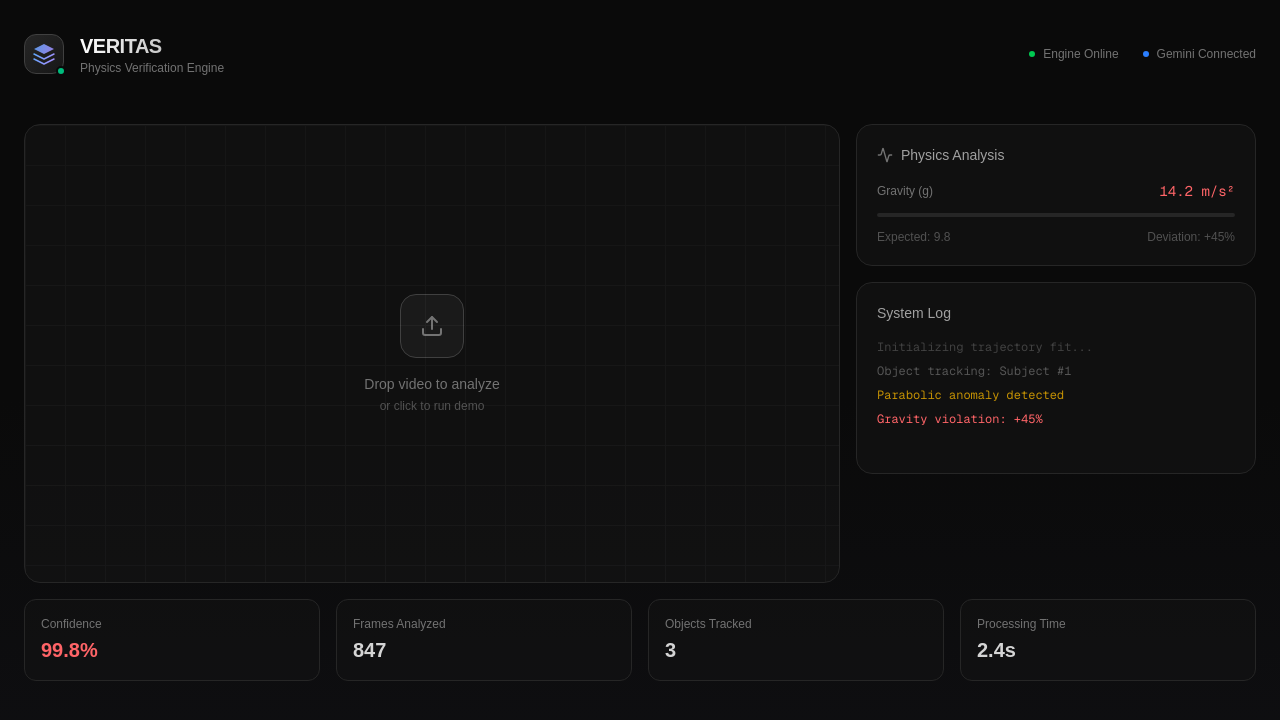
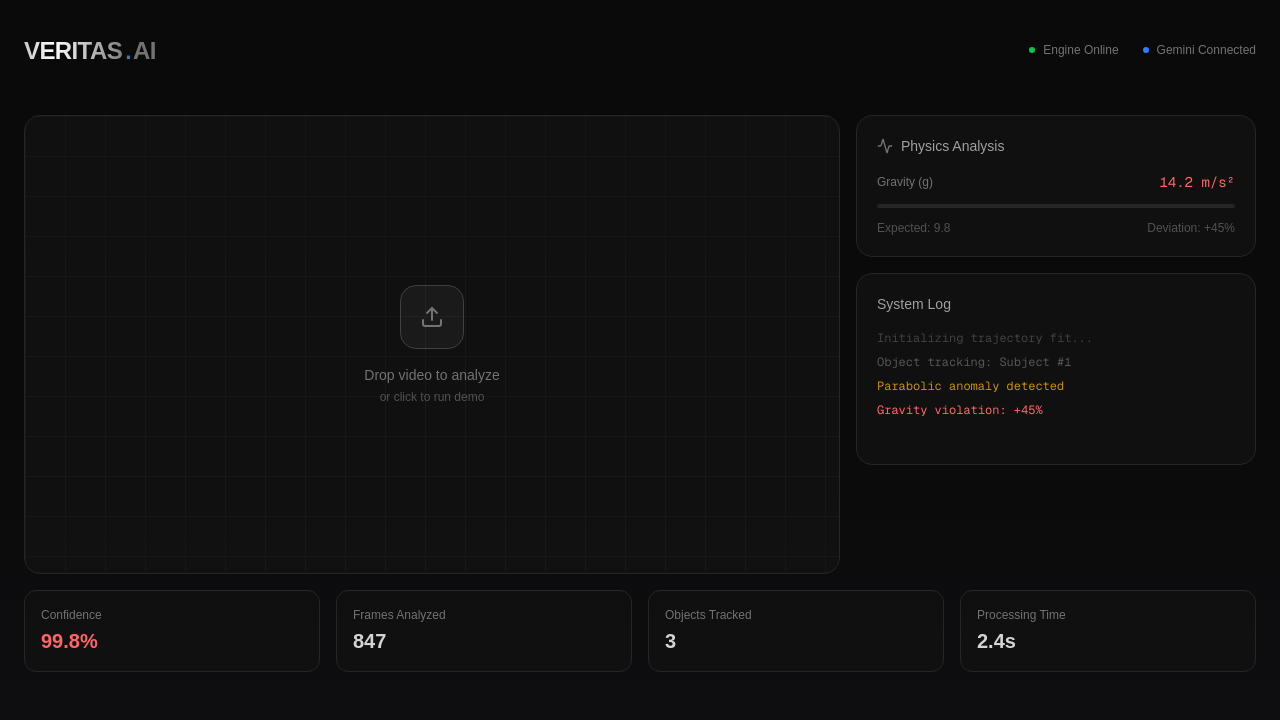
Before and after one commit to BEAST04289/VERITAS.AI, a Next.js app in the folder frontend/: page / in a window 1280 px wide. Shown: the top 720 px of the page. Built offline with nearby package versions, Linux system fonts and the light colour scheme.

Commit message:
feat: Q.E.D style text logo with gradient sweep and shiny dot

```diff
--- a/frontend/app/page.tsx
+++ b/frontend/app/page.tsx
@@ -42,31 +42,57 @@ export default function VeritasCommandCenter() {
 
         {/* Header */}
         <header className="flex items-center justify-between mb-12">
-          <div className="flex items-center gap-4">
-            <div className="relative">
-              {/* Premium Abstract Logo */}
-              <div className="w-10 h-10 rounded-xl bg-gradient-to-br from-neutral-800 to-neutral-900 border border-neutral-700 flex items-center justify-center overflow-hidden">
-                <svg width="24" height="24" viewBox="0 0 24 24" fill="none" xmlns="http://www.w3.org/2000/svg">
-                  <path d="M12 2L2 7L12 12L22 7L12 2Z" fill="url(#gradient1)" opacity="0.9" />
-                  <path d="M2 17L12 22L22 17" stroke="url(#gradient2)" strokeWidth="1.5" strokeLinecap="round" strokeLinejoin="round" />
-                  <path d="M2 12L12 17L22 12" stroke="url(#gradient2)" strokeWidth="1.5" strokeLinecap="round" strokeLinejoin="round" />
-                  <defs>
-                    <linearGradient id="gradient1" x1="2" y1="2" x2="22" y2="12" gradientUnits="userSpaceOnUse">
-                      <stop stopColor="#60a5fa" />
-                      <stop offset="1" stopColor="#a78bfa" />
-                    </linearGradient>
-                    <linearGradient id="gradient2" x1="2" y1="12" x2="22" y2="22" gradientUnits="userSpaceOnUse">
-                      <stop stopColor="#60a5fa" />
-                      <stop offset="1" stopColor="#a78bfa" />
-                    </linearGradient>
-                  </defs>
-                </svg>
-              </div>
-              <div className="absolute -bottom-0.5 -right-0.5 w-2.5 h-2.5 bg-emerald-500 rounded-full border-2 border-[#0a0a0a]" />
-            </div>
-            <div>
-              <h1 className="text-xl font-semibold tracking-tight bg-gradient-to-r from-white to-neutral-400 bg-clip-text text-transparent">VERITAS</h1>
-              <p className="text-xs text-neutral-500">Physics Verification Engine</p>
+          <div className="flex items-center gap-3">
+            {/* Premium Text Logo with Gradient Sweep */}
+            <div className="relative flex items-baseline">
+              <motion.h1
+                className="text-2xl font-semibold tracking-tight"
+                style={{
+                  background: "linear-gradient(90deg, #4a4a4a 0%, #ffffff 50%, #4a4a4a 100%)",
+                  backgroundSize: "200% 100%",
+                  WebkitBackgroundClip: "text",
+                  WebkitTextFillColor: "transparent",
+                  backgroundClip: "text",
+                }}
+                animate={{
+                  backgroundPosition: ["200% 0%", "-200% 0%"],
+                }}
+                transition={{
+                  duration: 3,
+                  repeat: Infinity,
+                  ease: "linear",
+                }}
+              >
+                VERITAS
+              </motion.h1>
+              {/* Blinking Shiny Dot */}
+              <motion.span
+                className="relative ml-0.5"
+                style={{
+                  fontSize: "2rem",
+                  lineHeight: 1,
+                }}
+              >
+                <motion.span
+                  className="text-blue-400"
+                  animate={{
+                    opacity: [0.4, 1, 0.4],
+                    textShadow: [
+                      "0 0 4px rgba(96, 165, 250, 0.3)",
+                      "0 0 20px rgba(96, 165, 250, 0.8), 0 0 40px rgba(96, 165, 250, 0.4)",
+                      "0 0 4px rgba(96, 165, 250, 0.3)",
+                    ],
+                  }}
+                  transition={{
+                    duration: 2,
+                    repeat: Infinity,
+                    ease: "easeInOut",
+                  }}
+                >
+                  .
+                </motion.span>
+              </motion.span>
+              <span className="text-2xl font-semibold tracking-tight text-neutral-500">AI</span>
             </div>
           </div>
 
```
